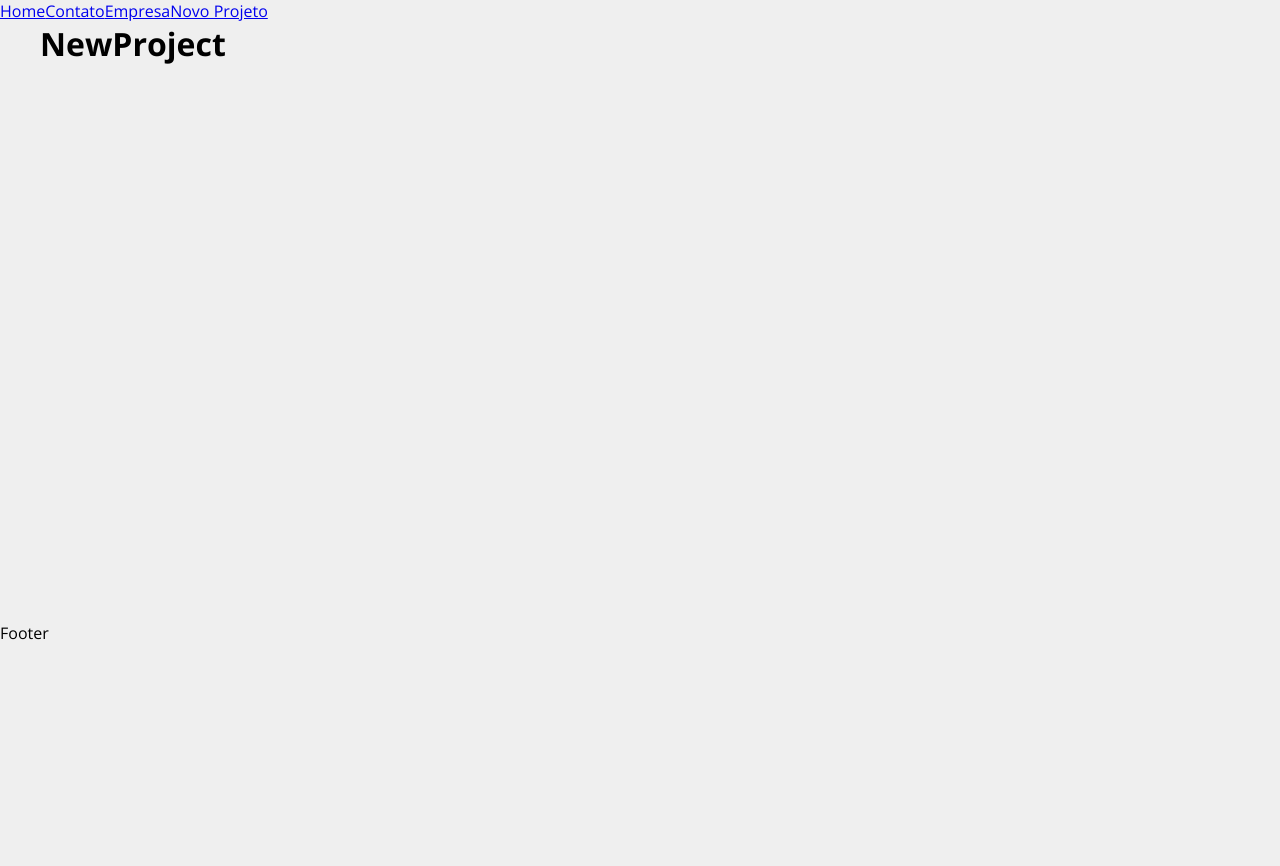
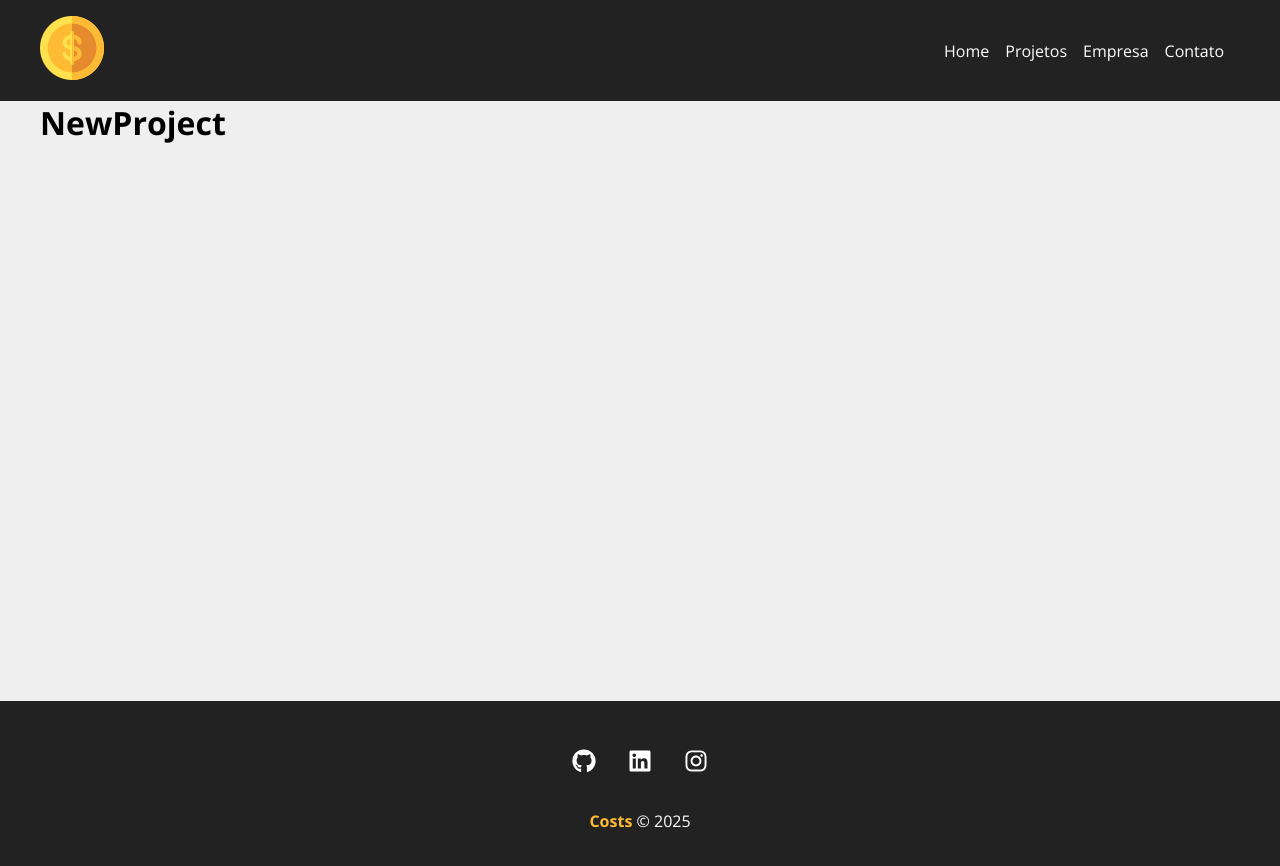
Before and after one commit to carlossfreitass/costs, a React (Create React App) app: page /newproject in a window 1280 px wide. Shown: the top 866 px of the page. Before the commit the page ends 800 px from the top, so only its background shows below. Built offline with nearby package versions, Linux system fonts and the light colour scheme.

Commit message:
Navbar e Footer

```diff
--- a/src/App.jsx
+++ b/src/App.jsx
@@ -6,34 +6,32 @@
 import Contact from './components/pages/Contact'
 import Company from './components/pages/Company'
 import NewProject from './components/pages/NewProject'
+import Projects from './components/pages/Projects'
 
 // Importa os componentes de layout
 import Container from './components/layout/Container'
+import Navbar from './components/layout/Navbar'
+import Footer from './components/layout/Footer'
 
 function App() {
   return (
     // Roteamento
     <Router>
-      {/* Faz a ligação com as páginas */}
-      <ul>
-        <Link to="/">Home</Link>
-        <Link to="/contact">Contato</Link>
-        <Link to="/company">Empresa</Link>
-        <Link to="/newproject">Novo Projeto</Link>
-      </ul>
+      <Navbar />
 
       {/* Cria um container que aplica um layout */}
       <Container customClass="min-height">
         {/* Especifica as rotas de cada página */}
         <Routes>
           <Route path="/" element={<Home />}></Route>
+          <Route path="/projects" element={<Projects />}></Route>
           <Route path="/company" element={<Company />}></Route>
           <Route path="/contact" element={<Contact />}></Route>
           <Route path="/newproject" element={<NewProject />}></Route>
         </Routes>
       </Container>
 
-      <p>Footer</p>
+      <Footer />
     </Router>
   );
 }
--- /dev/null
+++ b/src/components/layout/Footer.jsx
@@ -0,0 +1,23 @@
+import { FaGithub, FaLinkedin, FaInstagram } from "react-icons/fa"
+import styles from './Footer.module.css'
+
+function Footer() {
+    return (
+        <footer className={styles.footer}>
+            <ul className={styles.social_list}>
+                <li>
+                    <FaGithub />
+                </li>
+                <li>
+                    <FaLinkedin />
+                </li>
+                <li>
+                    <FaInstagram />
+                </li>
+            </ul>
+            <p className={styles.copy_right}><span>Costs</span> &copy; 2025</p>
+        </footer>
+    )
+}
+
+export default Footer
--- /dev/null
+++ b/src/components/layout/Footer.module.css
@@ -0,0 +1,34 @@
+.footer {
+    background-color: #222;
+    color: #fff;
+    padding: 3em;
+    text-align: center;
+}
+
+.social_list {
+    display: flex;
+    justify-content: center;
+    list-style-type: none;
+}
+
+.social_list li {
+    margin: 0 1em;
+}
+
+.social_list li:hover {
+    color: #ffbb33;
+}
+
+.social_list svg {
+    font-size: 1.5em;
+    cursor: pointer;
+}
+
+.copy_right {
+    margin-top: 2em;
+}
+
+.copy_right span {
+    font-weight: bold;
+    color: #ffbb33;
+}
--- /dev/null
+++ b/src/components/layout/Navbar.jsx
@@ -0,0 +1,33 @@
+import { Link } from 'react-router-dom'
+import Container from './Container'
+import styles from './Navbar.module.css'
+import logo from '../../img/costs_logo.png'
+
+function Navbar() {
+    return (
+        // Faz a ligação com as páginas
+        <nav className={styles.navbar}>
+            <Container>
+                <Link to="/">
+                    <img src={logo} alt="Costs" />
+                </Link>
+                <ul className={styles.list}>
+                    <li className={styles.item}>
+                        <Link to="/">Home</Link>
+                    </li>
+                    <li className={styles.item}>
+                        <Link to="/projects">Projetos</Link>
+                    </li>
+                    <li className={styles.item}>
+                        <Link to="/company">Empresa</Link>
+                    </li>
+                    <li className={styles.item}>
+                        <Link to="/contact">Contato</Link>
+                    </li>
+                </ul>
+            </Container>
+        </nav>
+    )
+}
+
+export default Navbar
--- /dev/null
+++ b/src/components/layout/Navbar.module.css
@@ -0,0 +1,26 @@
+.navbar {
+    display: flex;
+    justify-content: space-between;
+    background-color: #222;
+    padding: 1em;
+}
+
+.list {
+    display: flex;
+    list-style: none;
+    align-items: center;
+}
+
+.item {
+    margin-right: 1em;
+}
+
+.item a {
+    color: #fff;
+    text-decoration: none;
+}
+
+.item a:hover {
+    color: #FFBB33;
+    text-decoration: underline;
+}
--- /dev/null
+++ b/src/components/pages/Projects.jsx
@@ -0,0 +1,5 @@
+function Projects() {
+    return <h1>Projects</h1>
+}
+
+export default Projects
```
